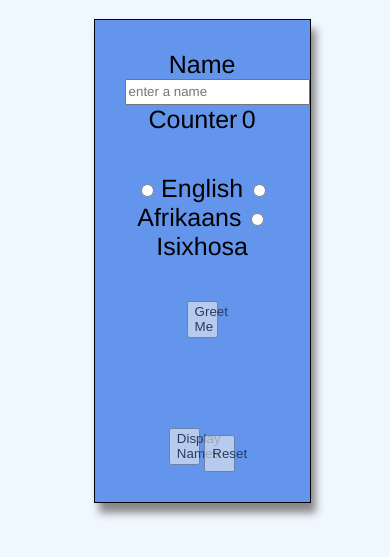
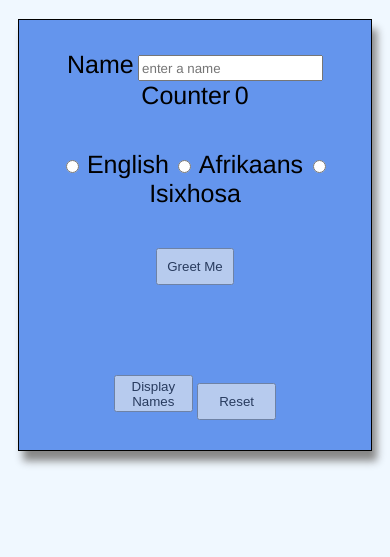
Before and after one commit to Cetywayo/greet, a plain HTML site: page index.html in a window 390 px wide. Shown: the part 61-618 px from the top of the page. Drawn offline with Linux system fonts and the light colour scheme.

Commit message:
css reponsive

```diff
--- a/greet.css
+++ b/greet.css
@@ -21,10 +21,9 @@ body {
     border: 1px solid;
     padding: 10px;
     box-shadow: 5px 10px 8px #888888;
-    width: 50%;
-    position: absolute;
-    left: 24%;
     background-color: cornflowerblue;
+    margin-left: 10px;
+    margin-right: 10px;
 }
 
 button.button-primary.enterBtn {
@@ -41,8 +40,7 @@ input.greetSomeone {
 }
 
 button.button-primary {
-    /* margin-bottom: 25px; */
-    width: 20%;
+    width: 10%;
     height: 37px;
     cursor:move;
     opacity: 0.6;
@@ -56,3 +54,12 @@ label {
 span.label-body {
     font-size: 25px;
 }
+
+
+@media (max-width: 800px){
+
+button.button-primary {
+    width: 27%;
+}
+
+}
```
